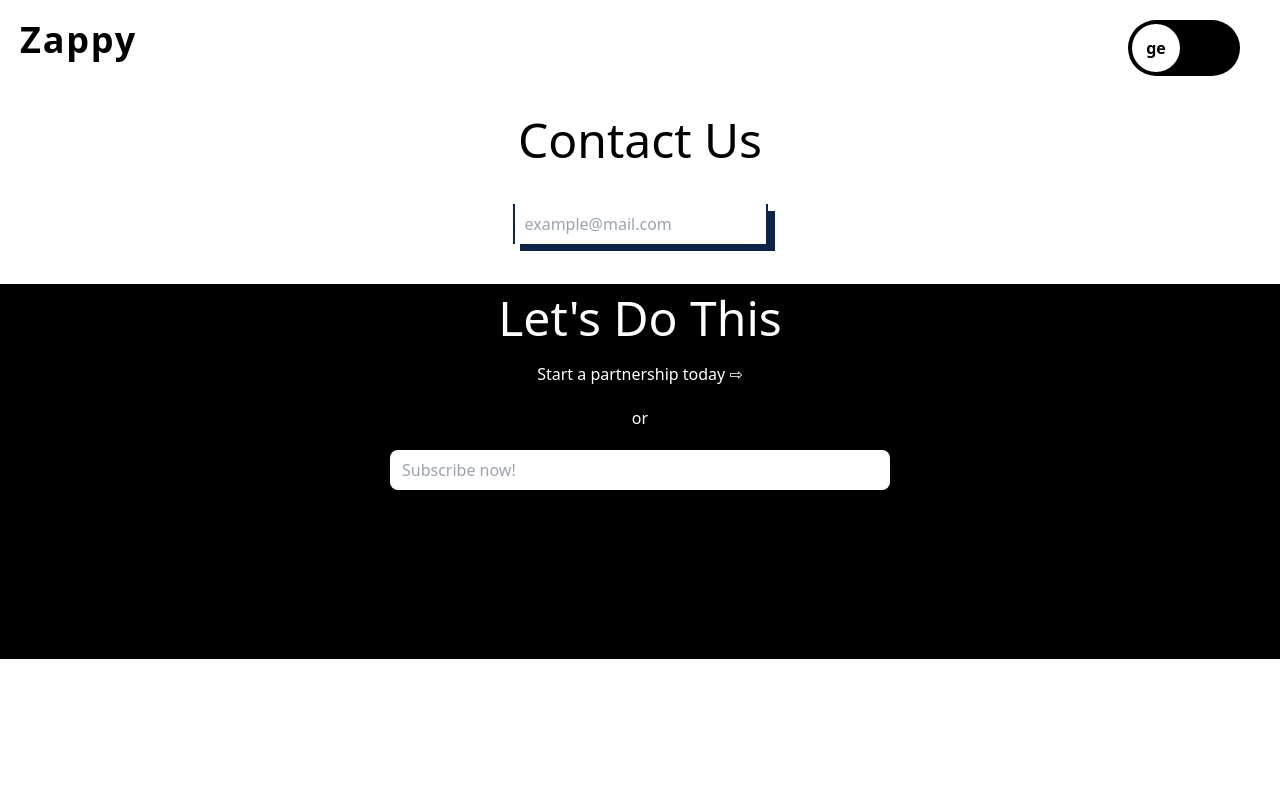
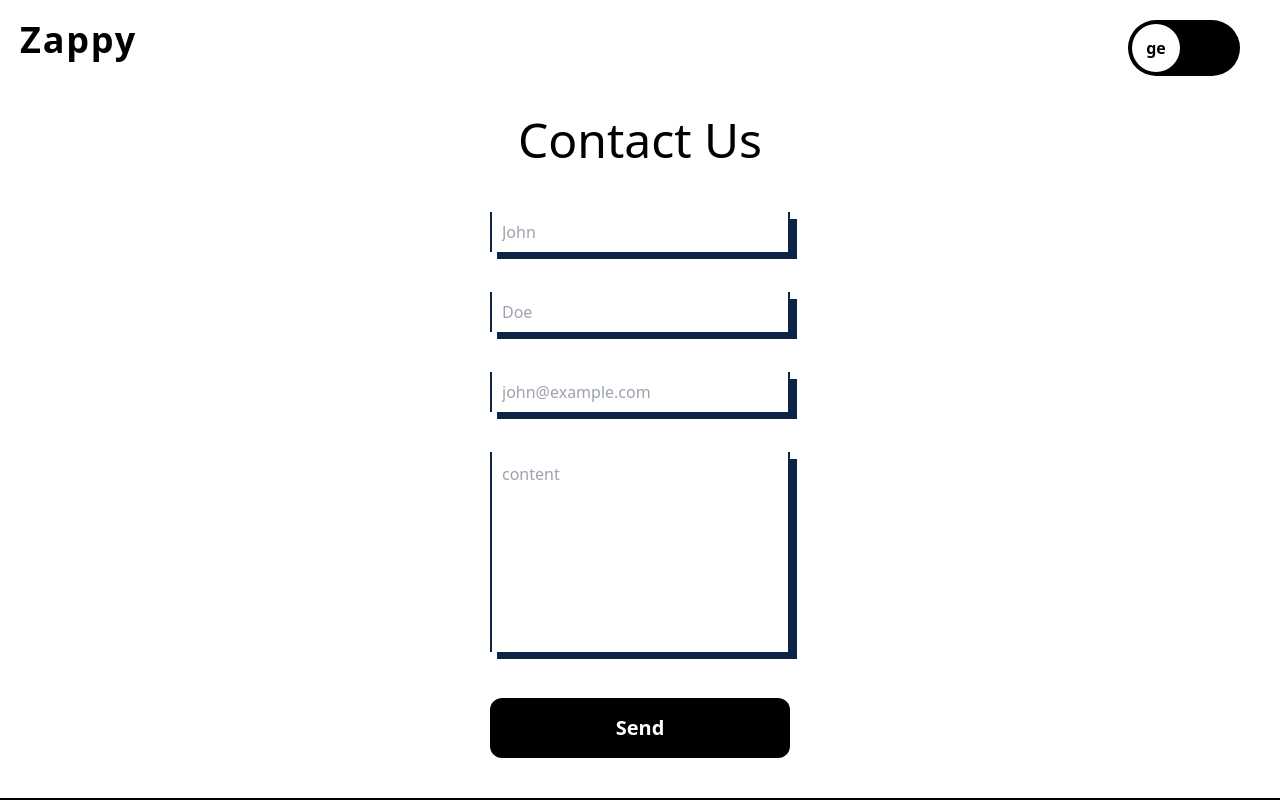
Before and after one commit to Zappy-Team/Zappy-Website, a React (Vite) app in the folder front-end/: page /contact in a window 1280 px wide. Shown: the top 800 px of the page. Built offline with nearby package versions, Linux system fonts and the light colour scheme.

Commit message:
Contact page implementation

```diff
--- a/front-end/package.json
+++ b/front-end/package.json
@@ -21,6 +21,7 @@
     "i18next": "^23.6.0",
     "react": "^18.2.0",
     "react-dom": "^18.2.0",
+    "react-hook-form": "^7.48.2",
     "react-i18next": "^13.3.1",
     "react-router-dom": "^6.17.0",
     "usehooks-ts": "^2.9.1",
--- a/front-end/src/pages/about/components/hero.tsx
+++ b/front-end/src/pages/about/components/hero.tsx
@@ -8,11 +8,7 @@ import { useTranslation } from "react-i18next";
 
 function AboutHero() {
 	const boxRef = useRef<HTMLHeadingElement | null>(null);
-  const [t] = useTranslation();
-  //   useLayoutEffect(() => {
-  //     const ctx = gsap.context(() => {
-  //       gsap.registerPlugin(MotionPathPlugin);
-
+    const [ t ] = useTranslation()
 	//   useLayoutEffect(() => {
 	//     const ctx = gsap.context(() => {
 	//       gsap.registerPlugin(MotionPathPlugin);
--- /dev/null
+++ b/front-end/src/pages/contact/components/Input.tsx
@@ -0,0 +1,33 @@
+import { UseFormRegisterReturn, FieldError } from "react-hook-form";
+type Props = {
+	register: UseFormRegisterReturn;
+	placeholder: string;
+	label: string;
+	error: FieldError | undefined;
+};
+
+const Input: React.FC<Props> = ({ register, placeholder, label, error }) => {
+	return (
+		<div className="flex flex-col gap-y-2">
+			<div className="relative w-full">
+				<input
+					className="p-[10px] w-full h-[40px] border-2 border-t-0 border-b-0 border-[#0B2447] bg-transparent outline-none shadow-[7px_7px_0px_0px_#0B2447] transition-all duration-500 focus:shadow-none peer focus:placeholder-transparent"
+					type="text"
+					placeholder={placeholder}
+					{...register}
+				/>
+				<label
+					className="absolute top-[10px] left-[10px] text-[#0B2447] z-[1] scale-0 peer-focus:scale-100 transition-all peer-focus:-top-[10px] peer-focus:duration-500 peer-focus:transition-all duration-500"
+					htmlFor="input"
+				>
+					{label}
+				</label>
+				<div className="absolute content-[''] bg-[#0B2447] w-[0%] h-[2px] right-0 top-0 peer-focus:w-[35%] peer-focus:transition-all peer-focus:duration-500"></div>
+				<div className="absolute content-[''] bg-[#0B2447] w-[0%] h-[2px] right-0 bottom-0 peer-focus:w-full peer-focus:transition-all peer-focus:duration-500"></div>
+			</div>
+				<small className="text-red-900 text-sm">{error?.message}</small>
+		</div>
+	);
+};
+
+export default Input;
--- a/front-end/src/pages/contact/index.tsx
+++ b/front-end/src/pages/contact/index.tsx
@@ -1,24 +1,79 @@
+import { useForm } from "react-hook-form";
+import Input from "./components/Input";
+type FormData = {
+	name: string;
+	lastName: string;
+	email: string;
+	content: string;
+};
+
 const Contact = () => {
+	const {
+		register,
+		handleSubmit,
+		formState: { errors },
+	} = useForm<FormData>();
+
+	// 	This is going to handle and send the email to contact us.
+	const submitHandler = handleSubmit((_data) => {
+		console.log("Submission");
+	});
 	return (
-		<section className="flex flex-col w-screen items-center my-10 gap-y-10">
+		<section className="flex flex-col w-screen items-center my-10 gap-y-12">
 			<h1 className="text-5xl">Contact Us</h1>
-			<form action="" className="flex flex-col gap-y-4 min-w-[250px]">
+			<form
+				noValidate
+				onSubmit={submitHandler}
+				className="flex flex-col gap-y-8 min-w-[300px]"
+			>
+				<Input
+					label="Enter Your Name"
+					placeholder="John"
+					register={register("name", {
+						required: "Name is required",
+					})}
+					error={errors.name}
+				/>
+				<Input
+					label="Enter Your last name"
+					placeholder="Doe"
+					register={register("lastName", { required: "Last name is required" })}
+					error={errors.lastName}
+				/>
+				<Input
+					label="Enter Your Email"
+					placeholder="john@example.com"
+					register={register("email", {
+						required: "Email is required",
+						pattern: {
+							value: /(?:[a-z0-9!#$%&'*+/=?^_`{|}~-]+(?:\.[a-z0-9!#$%&'*+/=?^_`{|}~-]+)*|"(?:[\x01-\x08\x0b\x0c\x0e-\x1f\x21\x23-\x5b\x5d-\x7f]|\\[\x01-\x09\x0b\x0c\x0e-\x7f])*")@(?:(?:[a-z0-9](?:[a-z0-9-]*[a-z0-9])?\.)+[a-z0-9](?:[a-z0-9-]*[a-z0-9])?|\[(?:(?:(2(5[0-5]|[0-4][0-9])|1[0-9][0-9]|[1-9]?[0-9]))\.){3}(?:(2(5[0-5]|[0-4][0-9])|1[0-9][0-9]|[1-9]?[0-9])|[a-z0-9-]*[a-z0-9]:(?:[\x01-\x08\x0b\x0c\x0e-\x1f\x21-\x5a\x53-\x7f]|\\[\x01-\x09\x0b\x0c\x0e-\x7f])+)\])/,
+							message: "Invalid Email",
+						},
+					})}
+					error={errors.email}
+				/>
+				<div className="flex flex-col gap-y-2">
 					<div className="relative w-full">
-					<input
-						className="p-[10px] w-full h-[40px] border-2 border-t-0 border-b-0 border-[#0B2447] bg-transparent outline-none shadow-[7px_7px_0px_0px_#0B2447] transition-all duration-500 focus:shadow-none peer focus:placeholder-transparent"
-						name="firstname"
-						type="text"
-						placeholder="example@mail.com"
+						<textarea
+							className="p-[10px] w-full h-[200px] border-2 border-t-0 border-b-0 border-[#0B2447] bg-transparent outline-none shadow-[7px_7px_0px_0px_#0B2447] resize-none transition-all duration-500 focus:shadow-none peer focus:placeholder-transparent"
+							{...register("content", { required: "Content can't be empty" })}
+							placeholder="content"
 						/>
 						<label
 							className="absolute top-[10px] left-[10px] text-[#0B2447] z-[1] scale-0 peer-focus:scale-100 transition-all peer-focus:-top-[10px] peer-focus:duration-500 peer-focus:transition-all duration-500"
 							htmlFor="input"
 						>
-						Enter Your firstname
+							Enter Your Content
 						</label>
 						<div className="absolute content-[''] bg-[#0B2447] w-[0%] h-[2px] right-0 top-0 peer-focus:w-[35%] peer-focus:transition-all peer-focus:duration-500"></div>
 						<div className="absolute content-[''] bg-[#0B2447] w-[0%] h-[2px] right-0 bottom-0 peer-focus:w-full peer-focus:transition-all peer-focus:duration-500"></div>
 					</div>
+					<small className="text-red-900 text-sm">{errors.content?.message}</small>
+				</div>
+
+				<button className="bg-black text-white py-4 text-xl font-bold rounded-xl">
+					Send
+				</button>
 			</form>
 		</section>
 	);
```
Also changed, not shown: 1 other file (tests, documents, lock files or other folders). Lines whose indentation alone changed are shown as unchanged.
